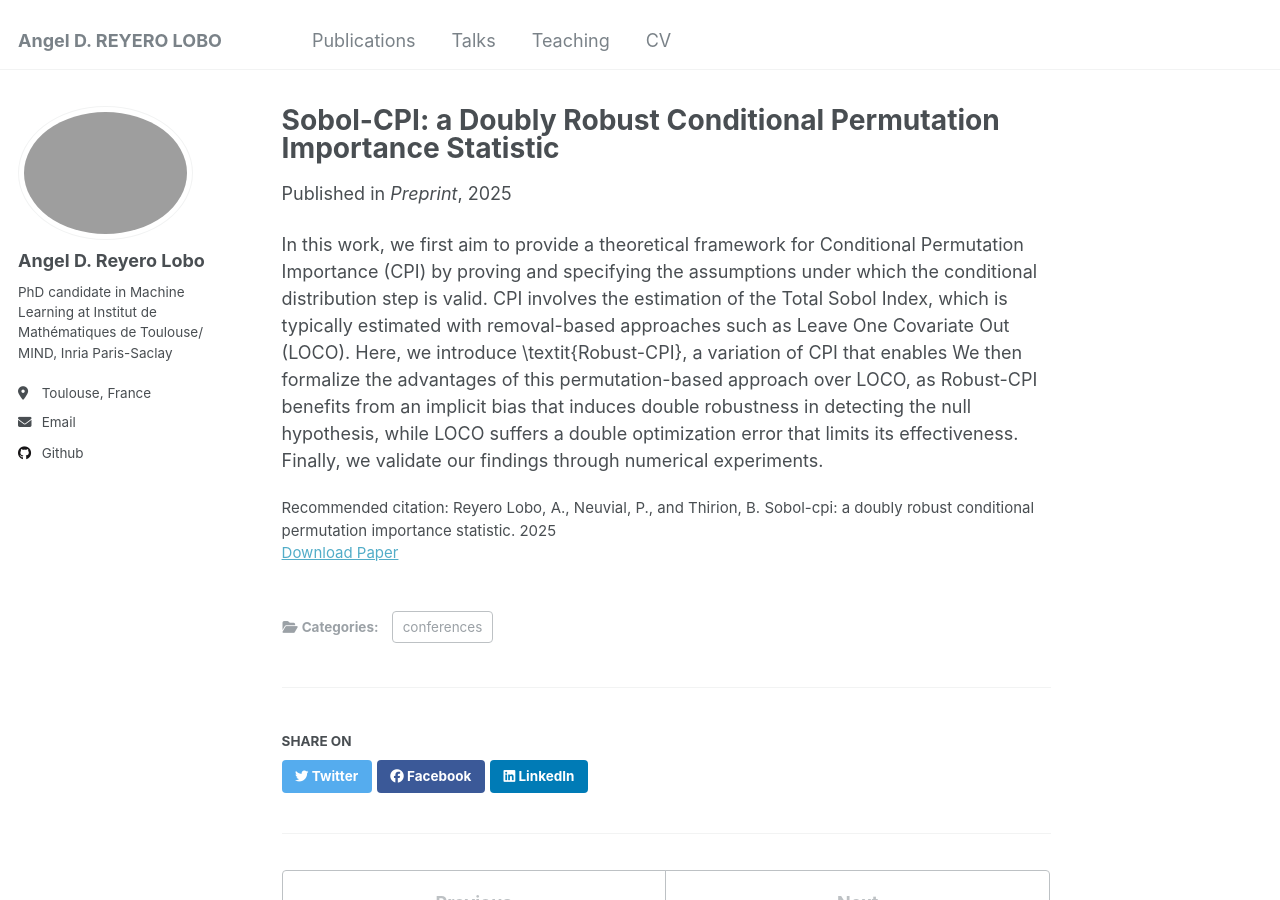
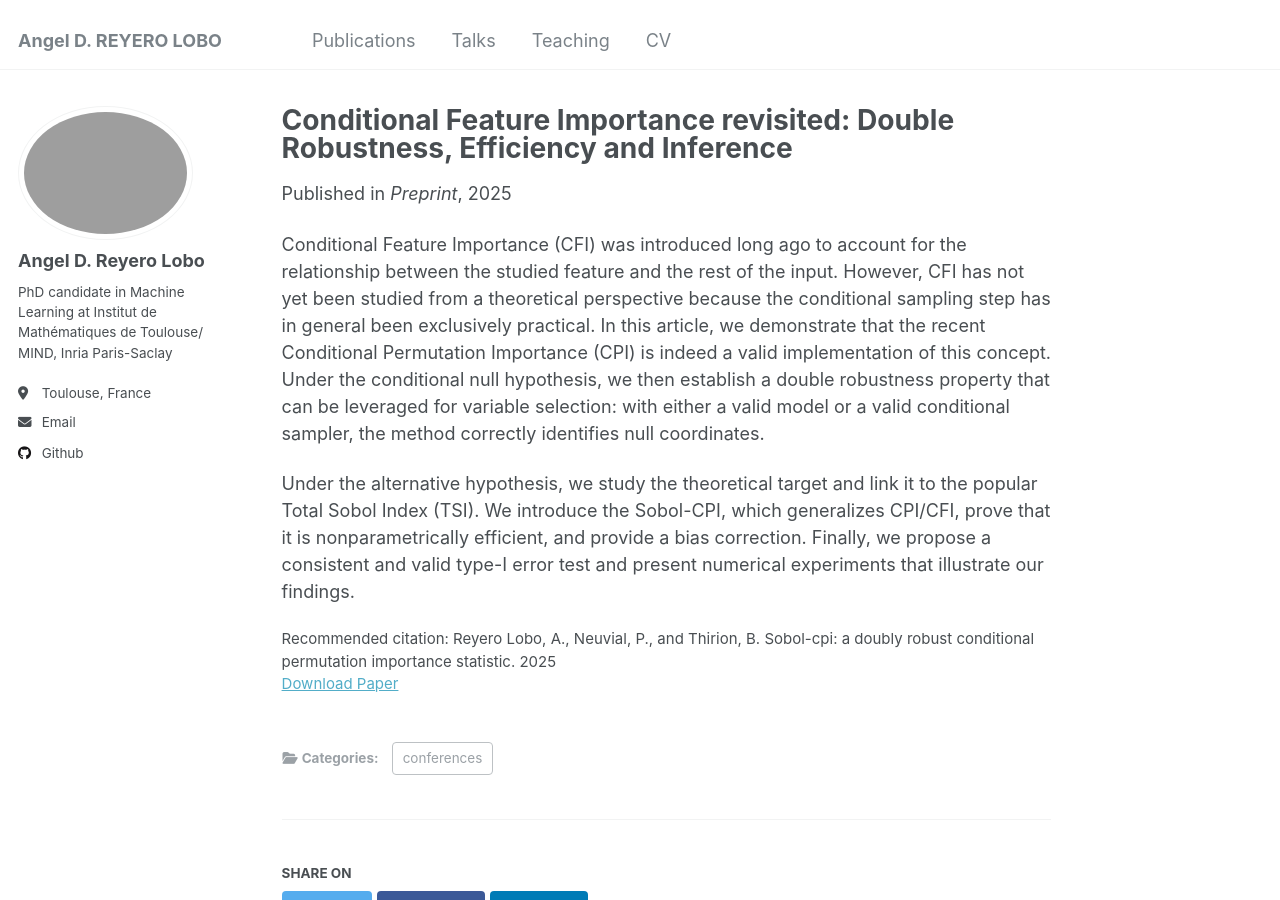
Before and after one commit to AngelReyero/AngelReyero.github.io, a Jekyll site: the page built from _publications/sobol-cpi.md, in a window 1280 px wide and 900 px high. Built offline with Jekyll 4.4.1, drawn with Linux system fonts in a browser that asks for light colours.

Commit message:
Revise title and content for Sobol-CPI publication
Updated the title and excerpt to reflect the new focus on Conditional Feature Importance and its theoretical aspects. Expanded the content to provide a detailed overview of the study's objectives and findings.

```diff
--- a/_publications/sobol-cpi.md
+++ b/_publications/sobol-cpi.md
@@ -1,12 +1,14 @@
 ---
-title: "Sobol-CPI: a Doubly Robust Conditional Permutation Importance Statistic"
+title: "Conditional Feature Importance revisited: Double Robustness, Efficiency and Inference"
 collection: publications
 category: conferences
-excerpt: 'Measuring nonparametric efficiently variable importance with valid conditional independence testing using conditional permutation importance.'
+excerpt: 'Theoretical study of CFI, establishing a double-robust estimation property, clarifying its target estimand and bias, and proposing a procedure with valid type-I error control.'
 date: 2025-01-30
 venue: Preprint
 paperurl: 'https://arxiv.org/abs/2501.17520'
 citation: 'Reyero Lobo, A., Neuvial, P., and Thirion, B. Sobol-cpi: a doubly robust conditional permutation importance statistic. 2025'
 ---
 
-In this work, we first aim to provide a theoretical framework for Conditional Permutation Importance (CPI) by proving and specifying the assumptions under which the conditional distribution step is valid. CPI involves the estimation of the Total Sobol Index, which is typically estimated with removal-based approaches such as Leave One Covariate Out (LOCO). Here, we introduce \textit{Robust-CPI}, a variation of CPI that enables  We then formalize the advantages of this permutation-based approach over LOCO, as Robust-CPI benefits from an implicit bias that induces double robustness in detecting the null hypothesis, while LOCO suffers a double optimization error that limits its effectiveness. Finally, we validate our findings through numerical experiments.
+Conditional Feature Importance (CFI) was introduced long ago to account for the relationship between the studied feature and the rest of the input. However, CFI has not yet been studied from a theoretical perspective because the conditional sampling step has in general been exclusively practical. In this article, we demonstrate that the recent Conditional Permutation Importance (CPI) is indeed a valid implementation of this concept. Under the conditional null hypothesis, we then establish a double robustness property that can be leveraged for variable selection: with either a valid model or a valid conditional sampler, the method correctly identifies null coordinates.
+
+Under the alternative hypothesis, we study the theoretical target and link it to the popular Total Sobol Index (TSI). We introduce the Sobol-CPI, which generalizes CPI/CFI, prove that it is nonparametrically efficient, and provide a bias correction. Finally, we propose a consistent and valid type-I error test and present numerical experiments that illustrate our findings.
```
